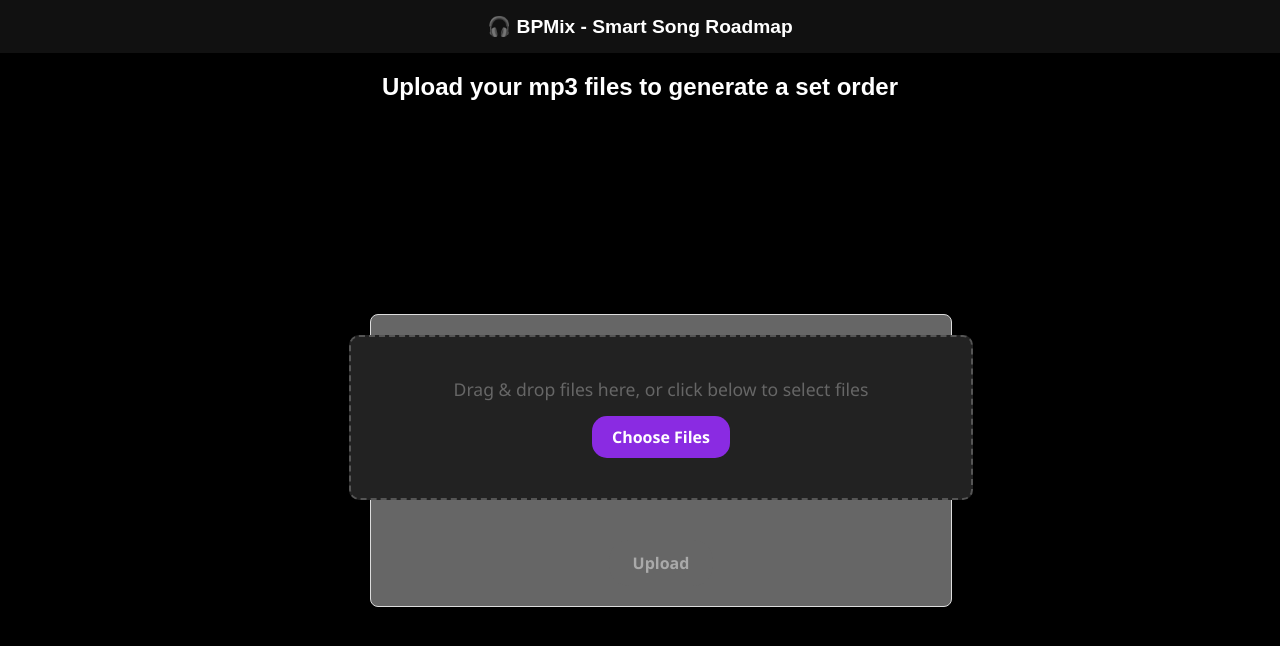
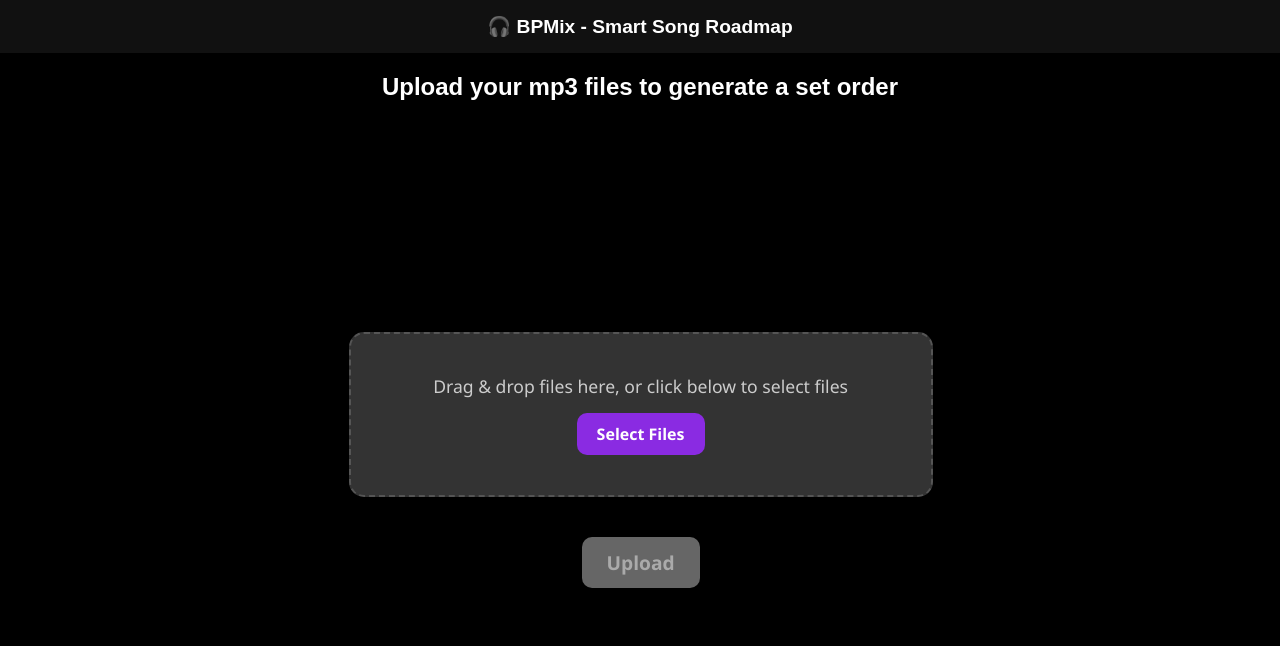
Before and after one commit to eshaann/BPMix-frontend, a React (Vite) app in the folder bpmix/: page / in a window 1280 px wide. Shown: the top 646 px of the page. Built offline with nearby package versions, Linux system fonts and the light colour scheme.

Commit message:
style changes

```diff
--- a/bpmix/src/App.css
+++ b/bpmix/src/App.css
@@ -2,8 +2,8 @@
   height: 100%;
   margin: 0;
   font-family: Arial, sans-serif;
-  background-color: #000;
-  color: #fff;
+  background-color: #000; /* Black page background */
+  color: #fff; /* Default text color for the page */
 }
 
 .app {
@@ -13,16 +13,18 @@
 }
 
 .navbar {
-  background-color: #111;
+  background-color: #111; /* Keep navbar dark */
   padding: 15px 20px;
   font-size: 1.2rem;
   text-align: center;
   font-weight: bold;
+  color: #fff;
 }
 
-h2{
+h2 {
   text-align: center;
   font-weight: bold;
+  color: #fff;
 }
 
 .content {
@@ -31,9 +33,11 @@
   justify-content: center;
   align-items: center;
   padding: 20px;
+
 }
 
-.upload-container {
+
+/* .upload-container {
     max-width: 700px;
     width: 100%;
     text-align: center;
@@ -93,4 +97,4 @@
     background-color: #666;
     color: #aaa;
     cursor: not-allowed;
-}
+} */
--- a/bpmix/src/components/UploadForm.css
+++ b/bpmix/src/components/UploadForm.css
@@ -1,32 +1,41 @@
-/* General container styling */
+/* General container styling for the upload form itself */
 .upload-container {
   display: flex;
   flex-direction: column;
   align-items: center;
-  padding: 20px;
-  border: 1px solid #ddd;
-  border-radius: 8px;
-  background-color: #666;
-  box-shadow: 0 2px 4px rgba(0, 0, 0, 0.1);
+  /* Removed background-color, border, box-shadow from here
+     as these will be handled by the .dropbox and page background */
+  padding: 20px; /* Keep padding for internal spacing */
+  max-width: 500px; /* Adjust as needed for the middle placement */
+  width: 100%;
+  margin: auto; /* Center the container if it's not already centered by a parent */
   font-family: 'Segoe UI', Tahoma, Geneva, Verdana, sans-serif; /* Nicer font */
+  color: #fff; /* Ensure text inside is white */
 }
 
-/* Dropbox styling */
+/* Dropbox styling - this will be the dark gray file select box */
 .dropbox {
-  border: 2px dashed #666;
-  border-radius: 10px; /* Slightly more rounded */
-  padding: 30px;
+  border: 2px dashed #555; /* Darker dashed border */
+  border-radius: 15px; /* Slightly more rounded */
+  padding: 40px; /* Increased padding for better appearance */
   text-align: center;
-  width: 80%;
+  width: 100%; /* Take full width of its container */
+  background-color: #333; /* Dark gray for the box */
   cursor: pointer;
   margin-bottom: 20px;
   position: relative; /* Needed for positioning the file input */
+  transition: background-color 0.2s ease;
+  color: #ccc; /* Light gray text for the drag & drop message */
+}
+
+.dropbox:hover {
+  background-color: #444; /* Slightly lighter gray on hover */
 }
 
 .dropbox p {
   margin: 0;
-  color: #666;
   font-size: 1.1em;
+  color: #ccc; /* Ensure the paragraph text is light gray */
 }
 
 /* Style the file input button (Choose Files) */
@@ -40,14 +49,14 @@
   cursor: pointer;
 }
 
-/* Use a pseudo-element or a label to style the "Choose Files" button */
+/* Use a pseudo-element to style the "Select Files" button */
 .dropbox::after {
-  content: 'Choose Files';
+  content: 'Select Files'; /* Changed text to "Select Files" */
   display: inline-block;
   background-color: #8a2be2; /* Purple color */
-  color: white;
+  color: white; /* White text */
   padding: 10px 20px;
-  border-radius: 15px; /* More rounded */
+  border-radius: 10px; /* Slightly rounded button */
   cursor: pointer;
   margin-top: 15px;
   font-weight: bold;
@@ -63,10 +72,11 @@
 .file-list {
   list-style: none;
   padding: 0;
-  width: 80%;
+  width: 100%; /* Take full width of its container */
   margin-top: 15px;
-  border-top: 1px solid #eee;
+  border-top: 1px solid #444; /* Darker border for consistency */
   padding-top: 15px;
+  color: #ccc; /* Ensure file names are visible */
 }
 
 .file-list li {
@@ -74,8 +84,11 @@
   justify-content: space-between;
   align-items: center;
   padding: 10px 0;
-  border-bottom: 1px solid #eee;
-  color: #333;
+  border-bottom: 1px solid #444; /* Darker border */
+  background-color: #333; /* Dark gray for list items */
+  margin-bottom: 5px; /* Add some space between list items */
+  border-radius: 5px; /* Slightly rounded list items */
+  padding: 8px 15px;
 }
 
 .file-list li:last-child {
@@ -104,11 +117,11 @@
 
 /* Upload button styling */
 .upload-btn {
-  background-color: #28a745; /* Green color */
-  color: blue;
+  background-color: #007bff; /* Blue color */
+  color: white; /* White text */
   padding: 12px 25px;
   border: none;
-  border-radius: 20px; /* More rounded */
+  border-radius: 10px; /* Slightly rounded */
   cursor: pointer;
   font-size: 1.2em;
   font-weight: bold;
@@ -118,17 +131,18 @@
 }
 
 .upload-btn:hover {
-  background-color: #218838; /* Darker green on hover */
+  background-color: #0056b3; /* Darker blue on hover */
   transform: translateY(-2px);
 }
 
 .upload-btn:disabled {
-  background-color: #cccccc;
+  background-color: #666; /* Darker gray when disabled */
+  color: #aaa;
   cursor: not-allowed;
   transform: none;
 }
 
-/* Spinner styling */
+/* Spinner styling (keep as is) */
 .spinner-container {
   margin-top: 20px;
   display: flex;
```
Lines whose indentation alone changed are shown as unchanged.
